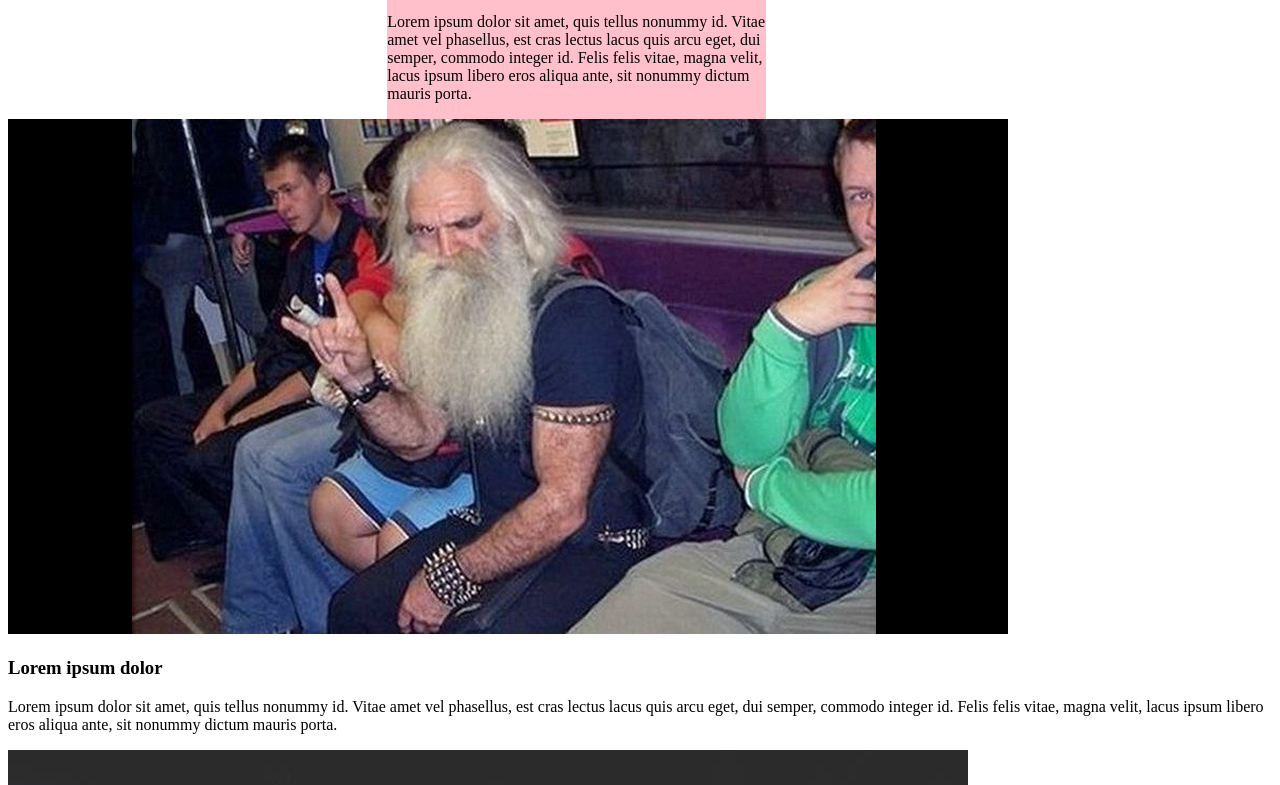
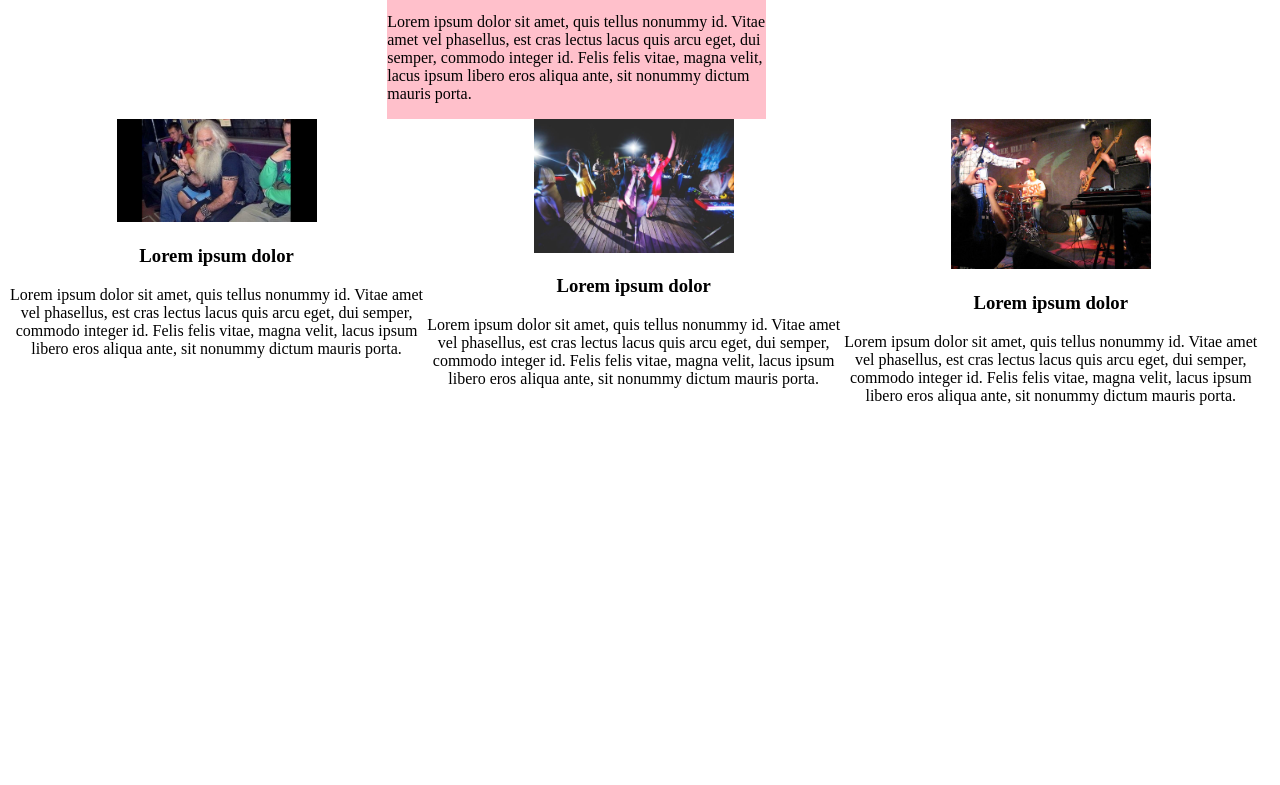
Before and after one commit to matthewrobison808/band, a plain HTML site: page index.html in a window 1280 px wide. Shown: the part 1635-2420 px from the top of the page. After the commit the page ends 2056 px from the top, so only its background shows below. Drawn offline with Linux system fonts and the light colour scheme.

Commit message:
add column content

```diff
--- a/css/styles.css
+++ b/css/styles.css
@@ -25,3 +25,13 @@
 .sing {
   height: 426px;
 }
+
+.column {
+  width: 33%;
+  float: left;
+  text-align: center;
+}
+
+.latest {
+  width: 200px;
+}
--- a/index.html
+++ b/index.html
@@ -37,18 +37,20 @@
       <p>Lorem ipsum dolor sit amet, quis tellus nonummy id. Vitae amet vel phasellus, est cras lectus lacus quis arcu eget, dui semper, commodo integer id. Felis felis vitae, magna velit, lacus ipsum libero eros aliqua ante, sit nonummy dictum mauris porta.</p>
       <p>Lorem ipsum dolor sit amet, quis tellus nonummy id. Vitae amet vel phasellus, est cras lectus lacus quis arcu eget, dui semper, commodo integer id. Felis felis vitae, magna velit, lacus ipsum libero eros aliqua ante, sit nonummy dictum mauris porta.</p>
     </div>
-    <h1>Latest Shows:</h1>
+
     <div class="column">
-      <img src="img/show01.jpg" alt="a really good show">
+      <img src="img/show01.jpg" alt="a really good show" class="latest">
       <h3>Lorem ipsum dolor</h3>
       <p>Lorem ipsum dolor sit amet, quis tellus nonummy id. Vitae amet vel phasellus, est cras lectus lacus quis arcu eget, dui semper, commodo integer id. Felis felis vitae, magna velit, lacus ipsum libero eros aliqua ante, sit nonummy dictum mauris porta.</p>
     </div>
     <div class="column">
-      <img src="img/show02.jpg" alt="another cool show">
+      <img src="img/show02.jpg" alt="another cool show" class="latest">
+      <h3>Lorem ipsum dolor</h3>
       <p>Lorem ipsum dolor sit amet, quis tellus nonummy id. Vitae amet vel phasellus, est cras lectus lacus quis arcu eget, dui semper, commodo integer id. Felis felis vitae, magna velit, lacus ipsum libero eros aliqua ante, sit nonummy dictum mauris porta.</p>
     </div>
     <div class="column">
-      <img src="img/show03.jpg" alt="you got it another show">
+      <img src="img/show03.jpg" alt="you got it another show" class="latest">
+      <h3>Lorem ipsum dolor</h3>
       <p>Lorem ipsum dolor sit amet, quis tellus nonummy id. Vitae amet vel phasellus, est cras lectus lacus quis arcu eget, dui semper, commodo integer id. Felis felis vitae, magna velit, lacus ipsum libero eros aliqua ante, sit nonummy dictum mauris porta.</p>
     </div>
 
```
